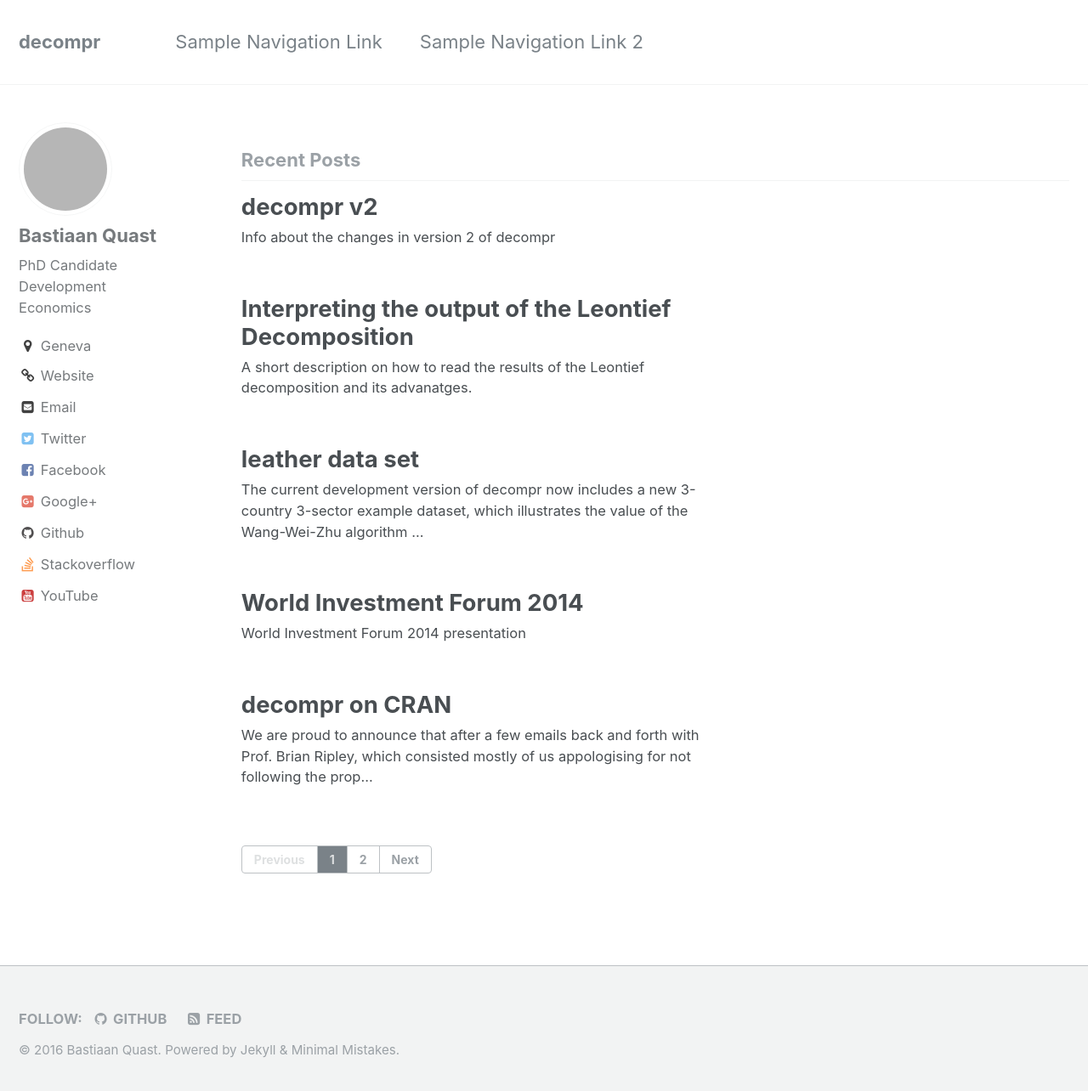
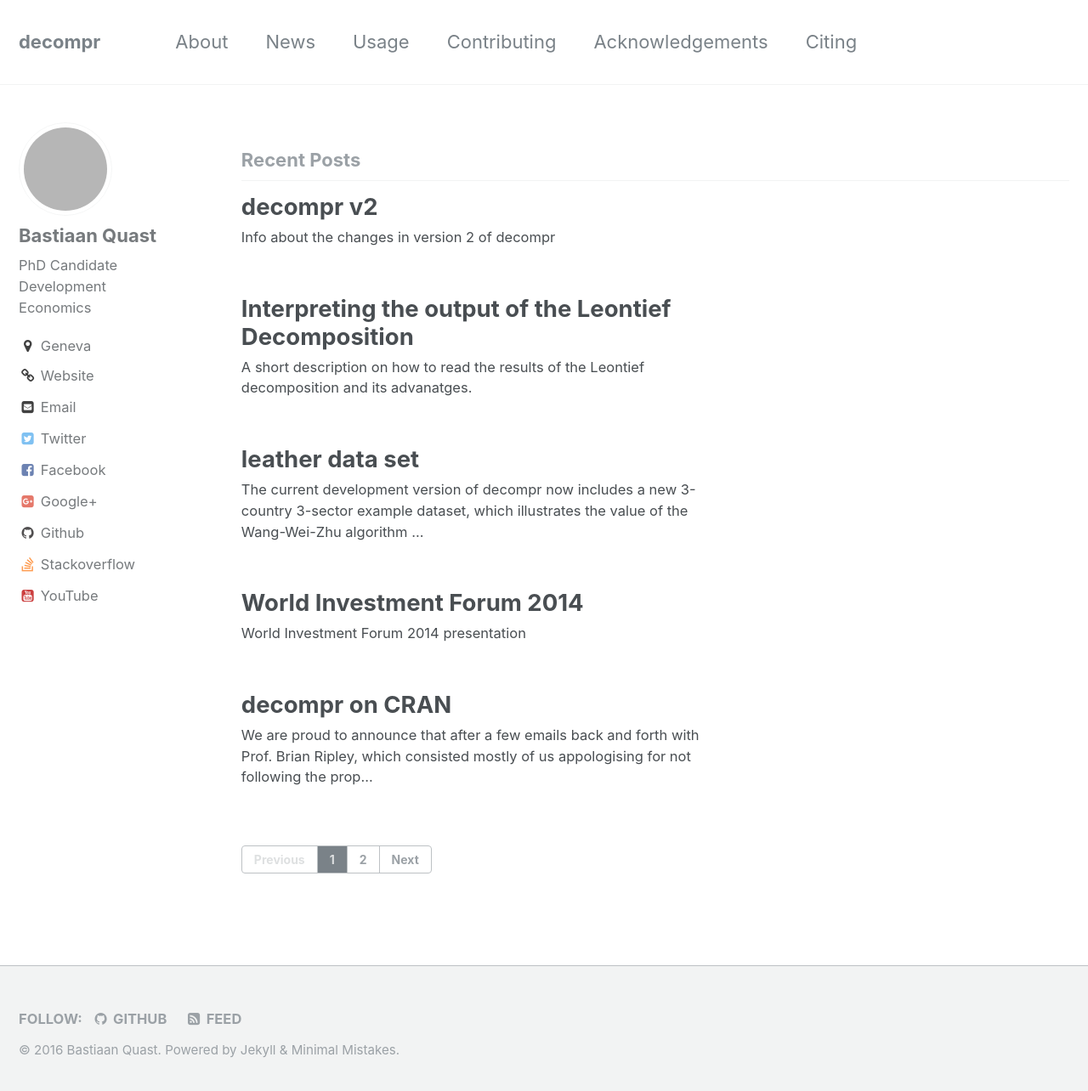
Before and after one commit to bquast/decompr, a Jekyll site: the page built from index.html, in a window 1280 px wide and 1292 px high. Shown: the top 1284 px of the window at 85% size. Built offline with Jekyll 4.4.1, drawn with Linux system fonts in a browser that asks for light colours; the list of posts is cut into pages by our own code; grey boxes are pictures that could not be loaded.

Commit message:
update navigation

```diff
--- a/_data/navigation.yml
+++ b/_data/navigation.yml
@@ -1,7 +1,19 @@
 # main links links
 main:
-  - title: "Sample Navigation Link"
-    url: https://mmistakes.github.io/minimal-mistakes/docs/navigation/
+  - title: "About"
+    url: /
 
-  - title: "Sample Navigation Link 2"
-    url: /
+  - title: "News"
+    url: /news/
+
+  - title: "Usage"
+    url: /usage/
+
+  - title: "Contributing"
+    url: /contributing/
+
+  - title: "Acknowledgements"
+    url: /acknowledgements/
+
+  - title: "Citing"
+    url: /citing/
```
